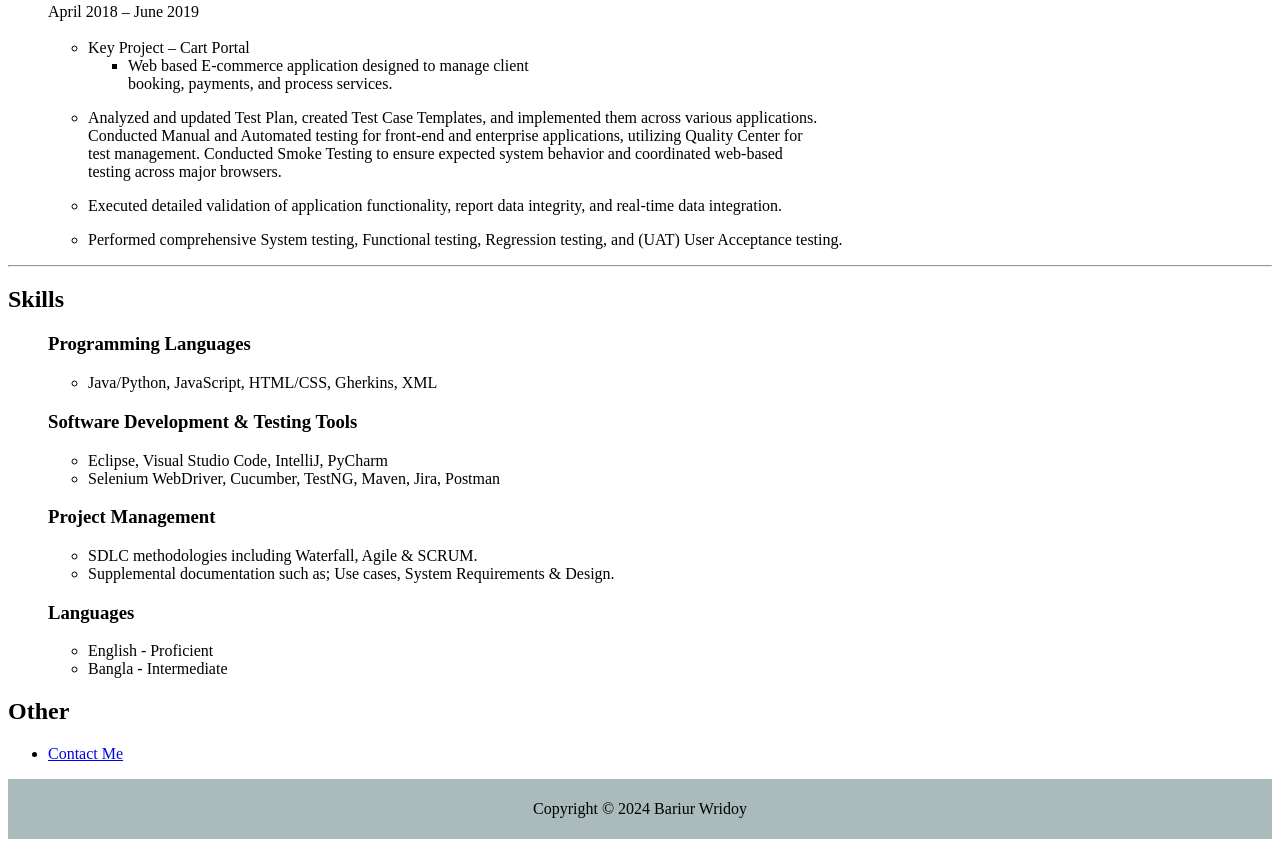
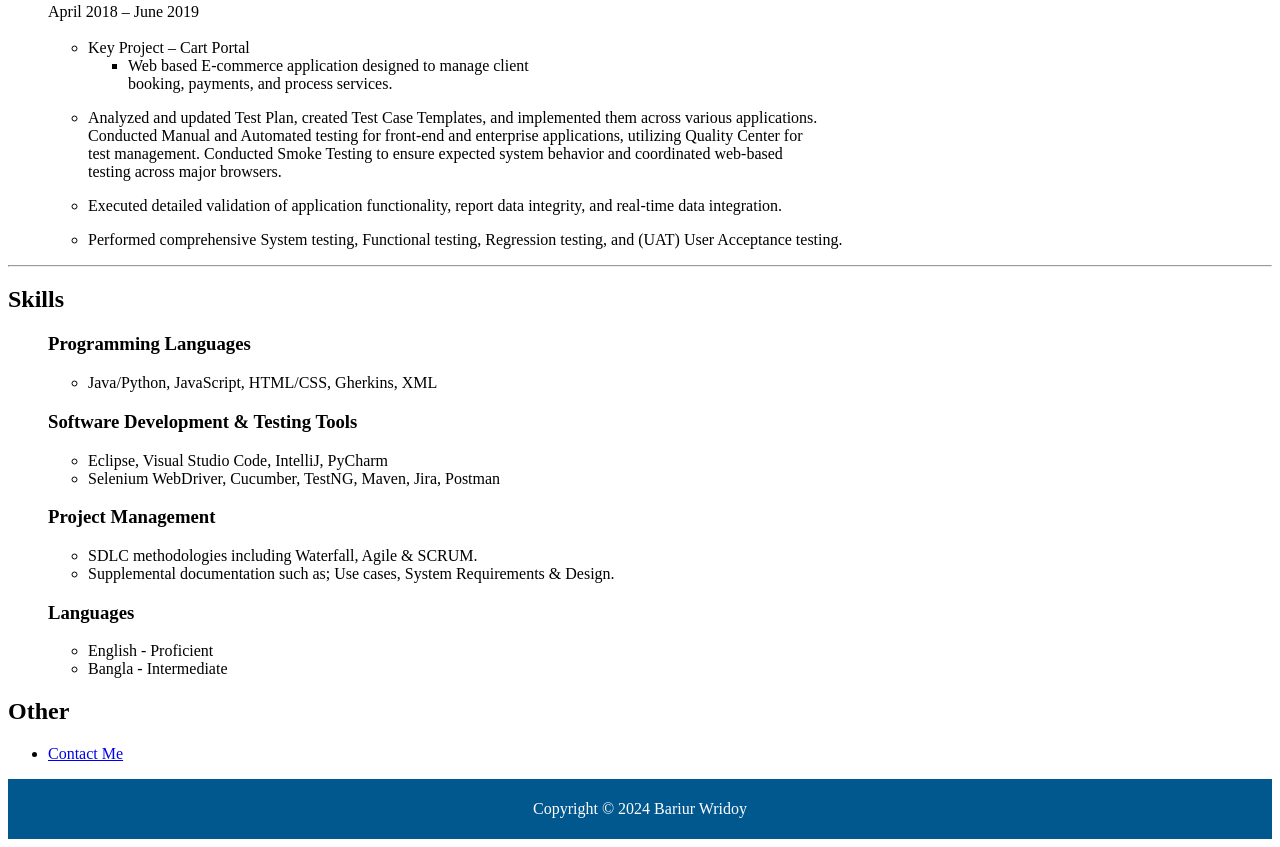
Before and after one commit to DarthB3TA/BW-Resume-html, a plain HTML site: page index.html in a window 1280 px wide. Shown: the part 2146-2993 px from the top of the page. Drawn offline with Linux system fonts and the light colour scheme.

Commit message:
Update copyright.css

```diff
--- a/copyright.css
+++ b/copyright.css
@@ -1,6 +1,7 @@
-footer {
-    text-align: center;
+  footer {
+    display: flex;
+    justify-content: center;
     padding: 5px;
-    background-color: #abbaba;
-    color: #000;
+    background-color: #00588f;
+    color: #ffffff;
   }
```
